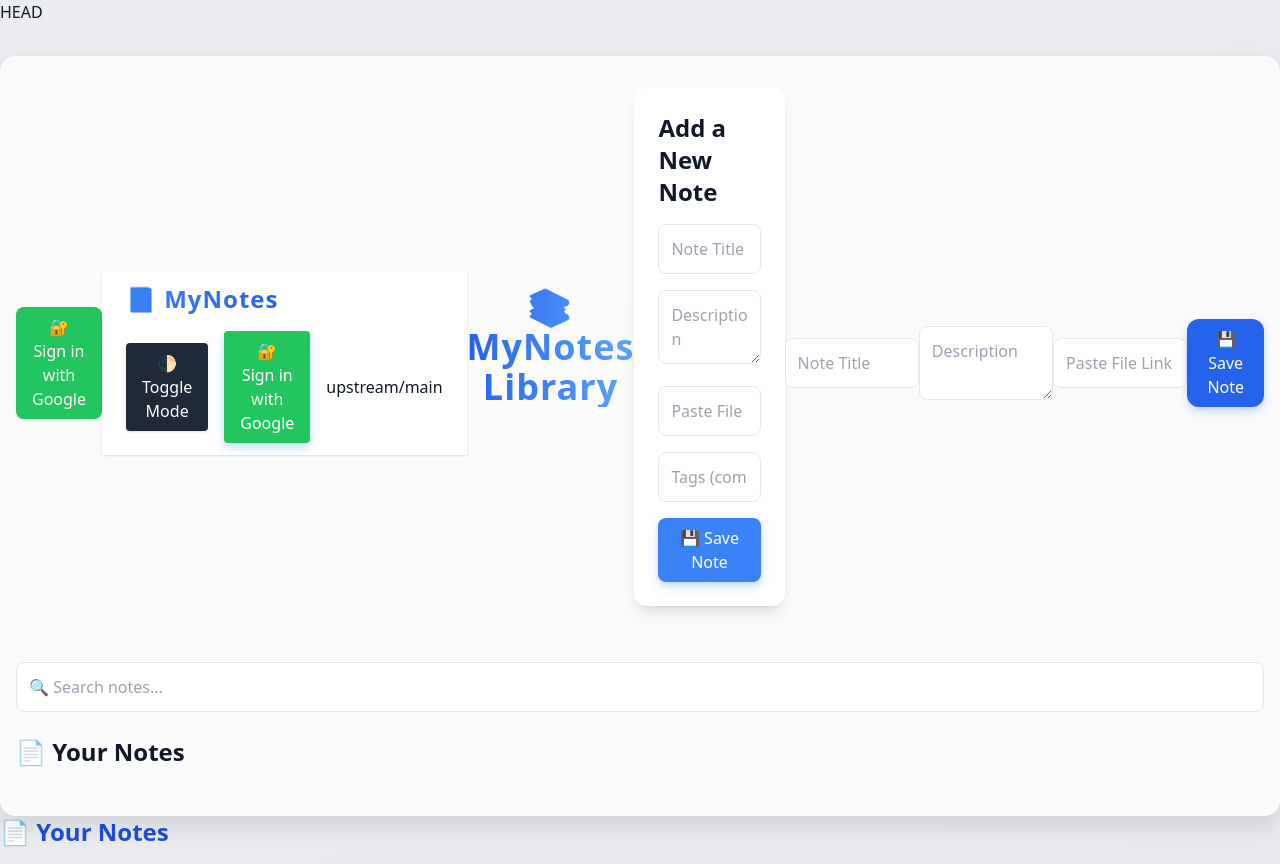
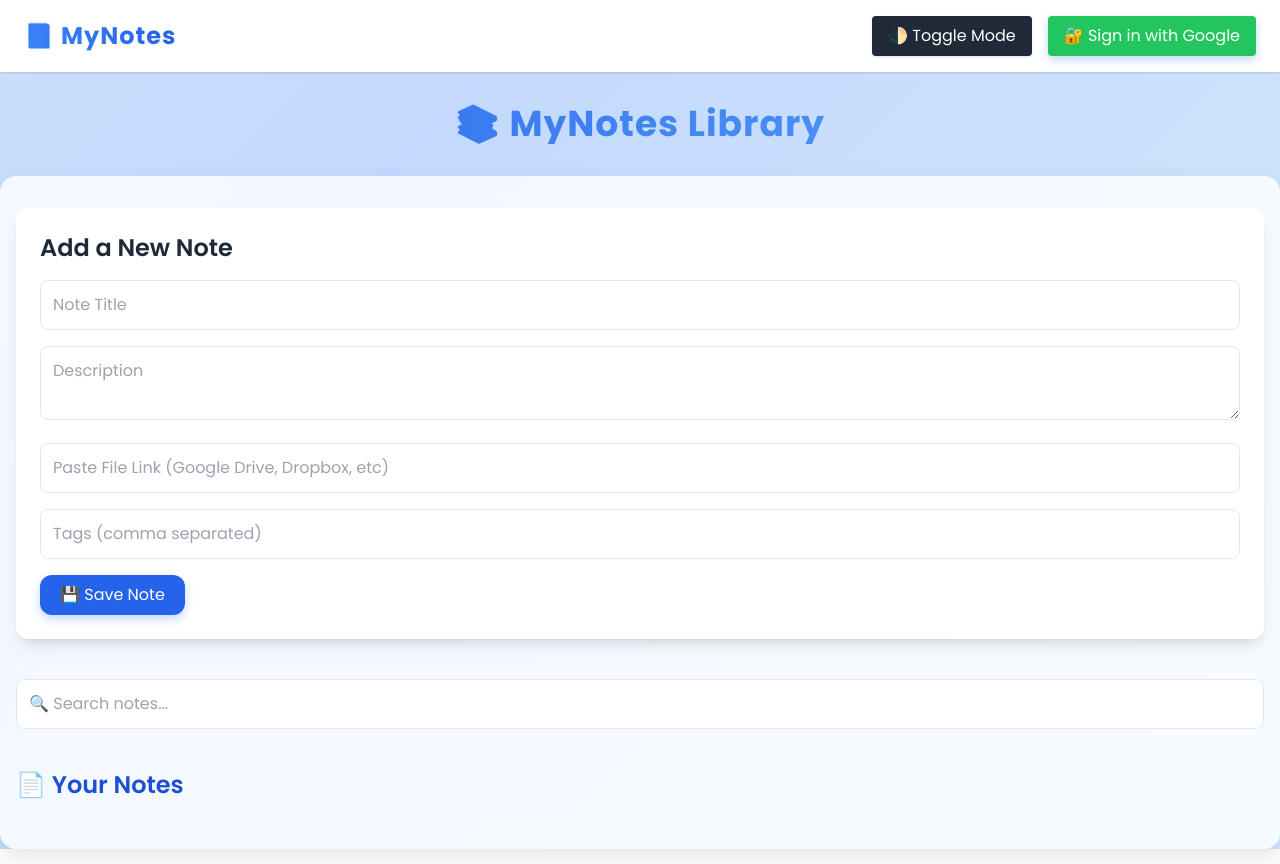
Before and after one commit to kdgohil01/mynotes-library, a plain HTML site: page index.html in a window 1280 px wide. Drawn offline with nearby package versions, Linux system fonts and the light colour scheme.

Commit message:
aligned elements

```diff
--- a/index.html
+++ b/index.html
@@ -10,9 +10,7 @@
   <script src="https://cdn.tailwindcss.com"></script>
   <link href="https://fonts.googleapis.com/css2?family=Poppins:wght@400;600;700&display=swap" rel="stylesheet">
   <style>
-    body {
-      font-family: 'Poppins', sans-serif;
-    }
+    body { font-family: 'Poppins', sans-serif; }
     .animated-bg {
       background: linear-gradient(-45deg, #e0f7fa, #c3dafe, #e0f2f1, #fce4ec);
       background-size: 400% 400%;
@@ -28,23 +26,11 @@
     }
   </style>
 </head>
-HEAD
-<body class="bg-gradient-to-br from-gray-100 to-gray-200 text-gray-900 min-h-screen font-sans">
-  <div class="container mx-auto px-4 py-8">
-    <!-- Auth Section -->
-    <div id="authSection" class="flex justify-between items-center mb-6">
-      <button id="signInBtn" class="bg-green-500 text-white px-4 py-2 rounded-lg shadow hover:bg-green-600 transition">
-        🔐 Sign in with Google
-      </button>
-      <div id="userInfo" class="hidden text-sm flex items-center gap-4">
-        <span id="userEmail" class="font-medium"></span>
-        <button id="logoutBtn" class="bg-red-500 text-white px-3 py-1 rounded-lg shadow hover:bg-red-600 transition">Logout</button>
-      </div>
 
-<body class="text-gray-900 min-h-screen transition-colors duration-500 bg-white dark:bg-gray-900" id="appBody">
+<body id="appBody" class="text-gray-900 bg-white dark:bg-gray-900 min-h-screen transition-colors duration-500">
 
-  <!-- 🔝 Floating Header with Dark Mode Toggle beside Auth buttons -->
-  <header class="sticky top-0 bg-white dark:bg-gray-800 shadow z-10 py-3 px-6 flex justify-between items-center flex-wrap gap-4">
+  <!-- 🔝 Header -->
+  <header class="sticky top-0 bg-white dark:bg-gray-800 shadow z-10 py-4 px-6 flex justify-between items-center flex-wrap gap-4">
     <h1 class="text-2xl font-bold text-blue-600 dark:text-blue-300">📘 MyNotes</h1>
     <div class="flex gap-4 items-center">
       <button id="darkToggle" class="bg-gray-800 text-white dark:bg-white dark:text-black px-4 py-2 rounded shadow hover:scale-105 transition">
@@ -57,57 +43,42 @@ HEAD
       <button id="signInBtn" class="bg-green-500 text-white px-4 py-2 rounded hover:bg-green-600">
         🔐 Sign in with Google
       </button>
- upstream/main
     </div>
   </header>
 
-  <h1 class="text-4xl font-extrabold text-center mb-8 text-transparent bg-clip-text bg-gradient-to-r from-blue-600 to-blue-400">
+  <!-- 📚 Title -->
+  <h1 class="text-4xl font-extrabold text-center my-8 text-transparent bg-clip-text bg-gradient-to-r from-blue-600 to-blue-400">
     📚 MyNotes Library
   </h1>
 
-    <!-- Note Form -->
-    <div class="bg-white rounded-xl shadow-lg p-6 mb-8">
-      <h2 class="text-2xl font-semibold mb-4">Add a New Note</h2>
+  <main class="container mx-auto px-4 space-y-10">
+
+    <!-- 📝 Note Form -->
+    <section class="bg-white dark:bg-gray-800 rounded-xl shadow-lg p-6">
+      <h2 class="text-2xl font-semibold mb-4 text-gray-800 dark:text-white">Add a New Note</h2>
       <form id="noteForm" class="space-y-4">
-        <input type="text" id="title" placeholder="Note Title" required class="w-full p-3 border rounded-lg" />
-        <textarea id="description" placeholder="Description" required class="w-full p-3 border rounded-lg"></textarea>
-        <input type="url" id="link" placeholder="Paste File Link (Google Drive, Dropbox, etc)" required class="w-full p-3 border rounded-lg" />
-        <input type="text" id="tags" placeholder="Tags (comma separated)" class="w-full p-3 border rounded-lg" />
-        <button type="submit" class="bg-blue-500 text-white px-5 py-2 rounded-lg hover:bg-blue-600 transition">
-          💾 Save Note
-        </button>
-        <div id="progressBar" class="w-full bg-gray-300 h-3 rounded overflow-hidden mt-4 hidden">
-          <div id="progressFill" class="bg-blue-500 h-full w-0 transition-all duration-300 ease-linear"></div>
-        </div>
-      </form>
-    </div>
-
         <input type="text" id="title" placeholder="Note Title" required class="w-full p-3 border rounded-lg focus:ring-2 focus:ring-blue-400 dark:bg-gray-700 dark:border-gray-600 dark:text-white" />
         <textarea id="description" placeholder="Description" required class="w-full p-3 border rounded-lg focus:ring-2 focus:ring-blue-400 dark:bg-gray-700 dark:border-gray-600 dark:text-white"></textarea>
         <input type="url" id="link" placeholder="Paste File Link (Google Drive, Dropbox, etc)" required class="w-full p-3 border rounded-lg focus:ring-2 focus:ring-blue-400 dark:bg-gray-700 dark:border-gray-600 dark:text-white" />
+        <input type="text" id="tags" placeholder="Tags (comma separated)" class="w-full p-3 border rounded-lg focus:ring-2 focus:ring-blue-400 dark:bg-gray-700 dark:border-gray-600 dark:text-white" />
         <button type="submit" class="bg-blue-600 text-white px-5 py-2 rounded-xl hover:bg-blue-700 transition">💾 Save Note</button>
         <div id="progressBar" class="w-full bg-gray-300 h-3 rounded overflow-hidden mt-3 hidden">
           <div id="progressFill" class="bg-blue-500 h-full w-0 transition-all duration-300 ease-linear"></div>
         </div>
       </form>
-    </div>
+    </section>
 
-    <!-- Search -->
-    <div class="mb-6">
-      <input type="text" id="searchInput" placeholder="🔍 Search notes..." class="w-full p-3 border rounded-lg" />
-    </div>
+    <!-- 🔍 Search -->
+    <section>
+      <input type="text" id="searchInput" placeholder="🔍 Search notes..." class="w-full p-3 border rounded-lg dark:bg-gray-700 dark:border-gray-600 dark:text-white" />
+    </section>
 
-    <!-- Notes -->
-    <div>
-      <h2 class="text-2xl font-semibold mb-4">📄 Your Notes</h2>
-      <div id="notesContainer" class="space-y-4"></div>
-    </div>
-  </div>
-    <!-- 📄 Notes List -->
+    <!-- 📄 Notes Display -->
     <section>
       <h2 class="text-2xl font-semibold mb-4 text-blue-700 dark:text-blue-300">📄 Your Notes</h2>
       <div id="notesContainer" class="grid sm:grid-cols-2 lg:grid-cols-3 gap-4"></div>
     </section>
+
   </main>
 
   <!-- 🔥 Firebase Setup -->
@@ -115,7 +86,6 @@ HEAD
     import { initializeApp } from "https://www.gstatic.com/firebasejs/11.9.1/firebase-app.js";
     import { getAnalytics } from "https://www.gstatic.com/firebasejs/11.9.1/firebase-analytics.js";
     import {
-HEAD
       getFirestore, collection, addDoc, getDocs, setDoc,
       query, orderBy, doc, deleteDoc, where, updateDoc
     } from "https://www.gstatic.com/firebasejs/11.9.1/firebase-firestore.js";
@@ -157,8 +127,8 @@ HEAD
     window.signOut = signOut;
   </script>
 
+  <!-- 🌗 Dark Mode Script -->
   <script>
-    // Toggle dark mode
     const toggleBtn = document.getElementById("darkToggle");
     const body = document.getElementById("appBody");
     const htmlEl = document.documentElement;
```
